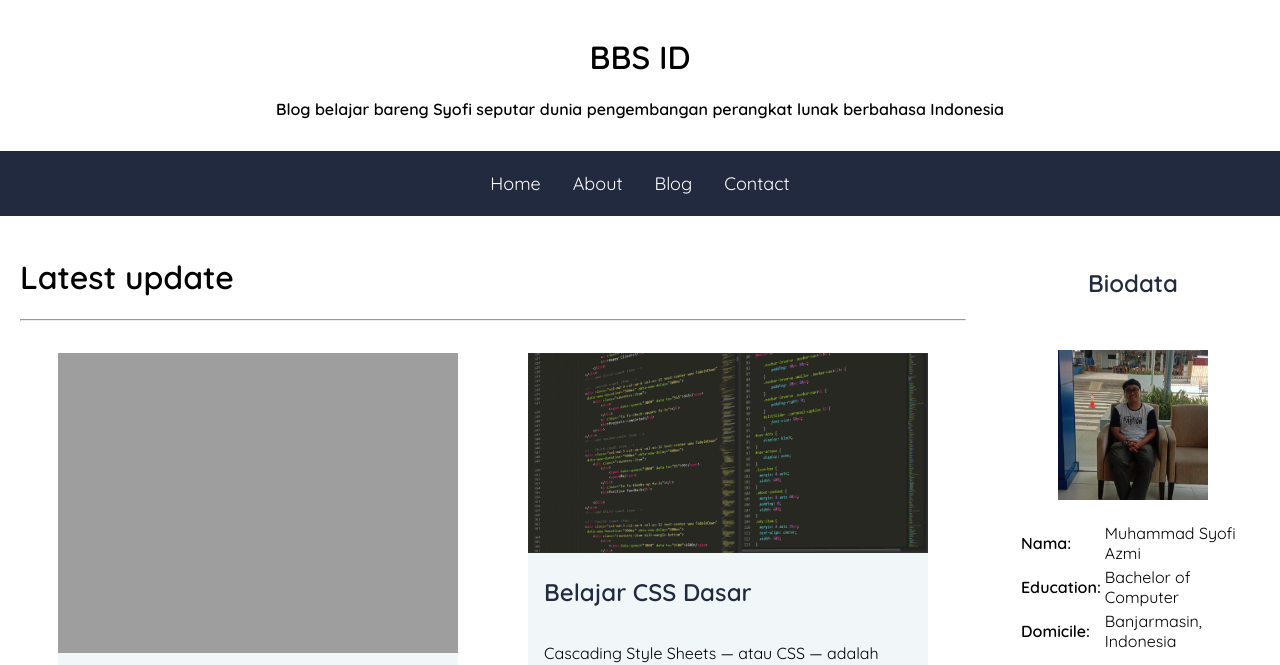
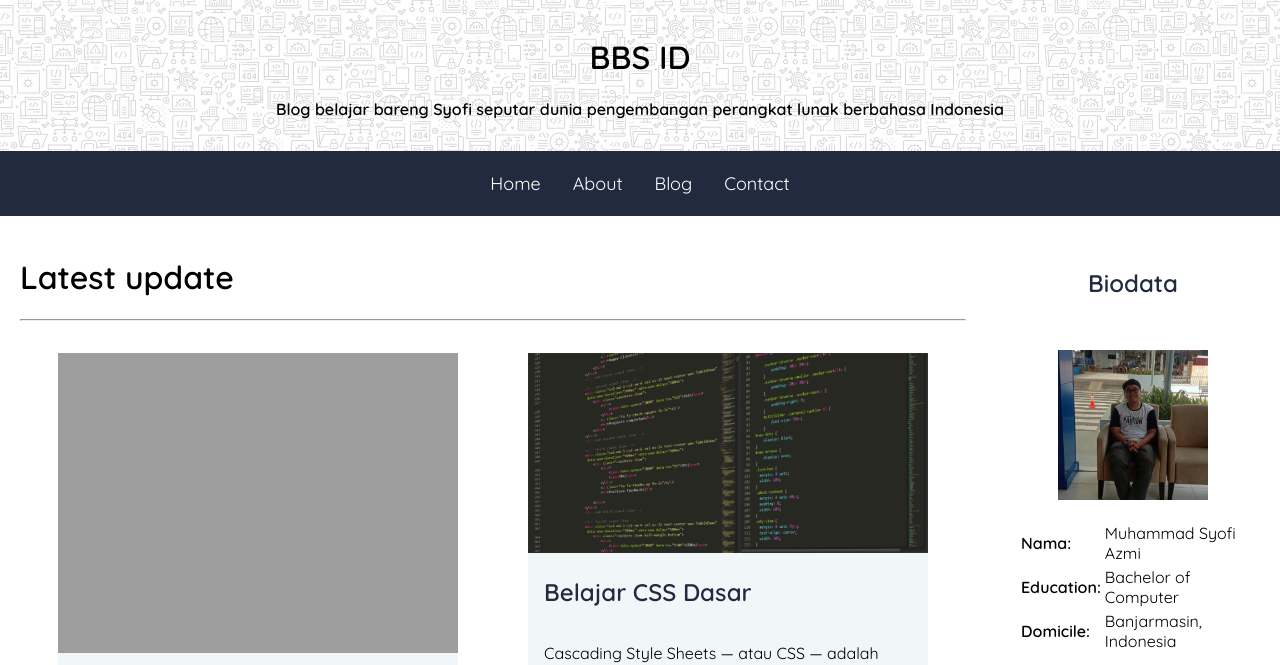
Before and after one commit to syofiazmi/my-blog, a plain HTML site: page index.html in a window 1280 px wide. Shown: the top 665 px of the page. Drawn offline with Linux system fonts and the light colour scheme; the site is published under a folder, as on GitHub Pages, so addresses that start at the root find nothing.

Commit message:
fix: relative path

```diff
--- a/assets/styles/style.css
+++ b/assets/styles/style.css
@@ -23,7 +23,7 @@ header {
 
 .jumbotron::before {
   content: "";
-  background-image: url(/assets/img/bg1.jpg);
+  background-image: url(../img/bg1.jpg);
   background-size: auto;
   position: absolute;
   top: 0px;
--- a/index.html
+++ b/index.html
@@ -9,7 +9,7 @@
 
     <!-- Favicon icon -->
     <!-- CREDIT: <a href="https://www.flaticon.com/free-icons/web-development" title="web-development icons">Web-development icons created by surang - Flaticon</a> -->
-    <link rel="icon" type="image/x-icon" href="/assets/img/icons/coding.png">
+    <link rel="icon" type="image/x-icon" href="./assets/img/icons/coding.png">
 
     <!-- Font Awesome 6.4.0 -->
     <link rel="stylesheet" href="https://cdnjs.cloudflare.com/ajax/libs/font-awesome/6.4.0/css/all.min.css"
```
